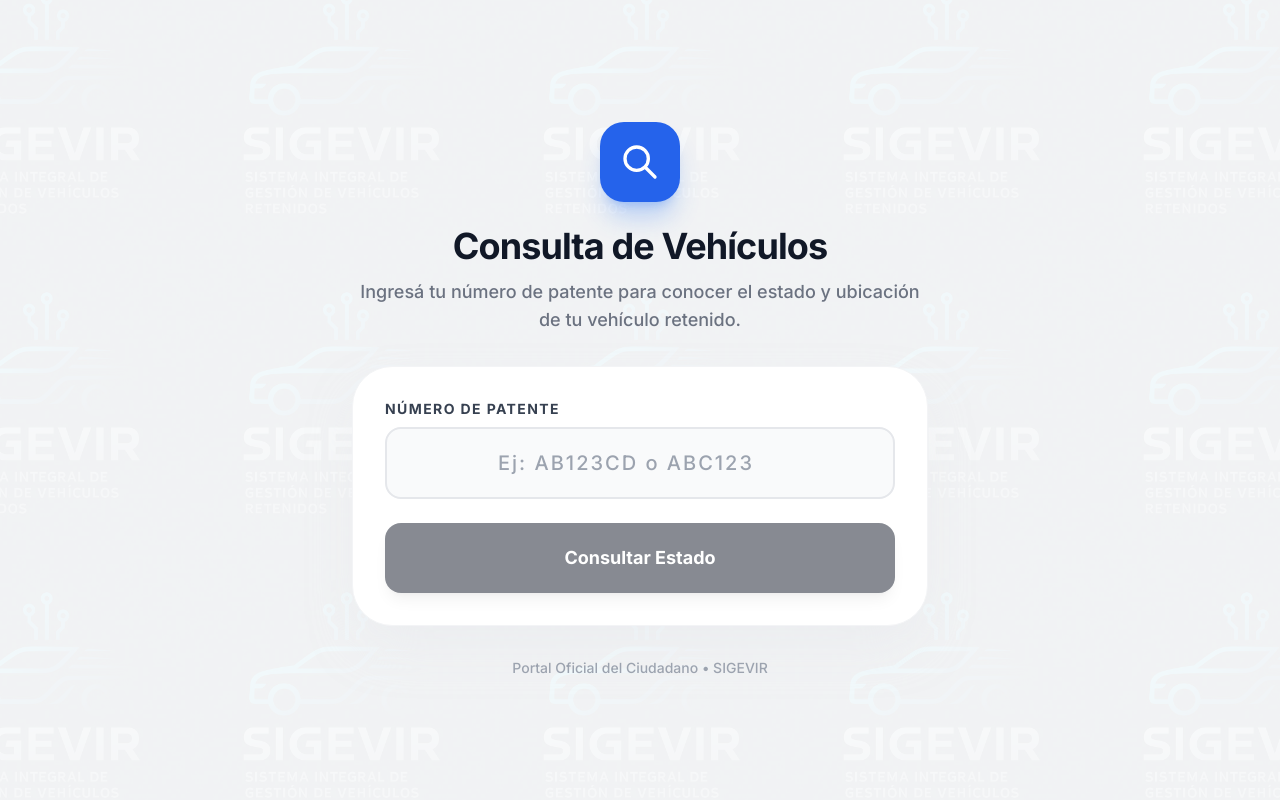
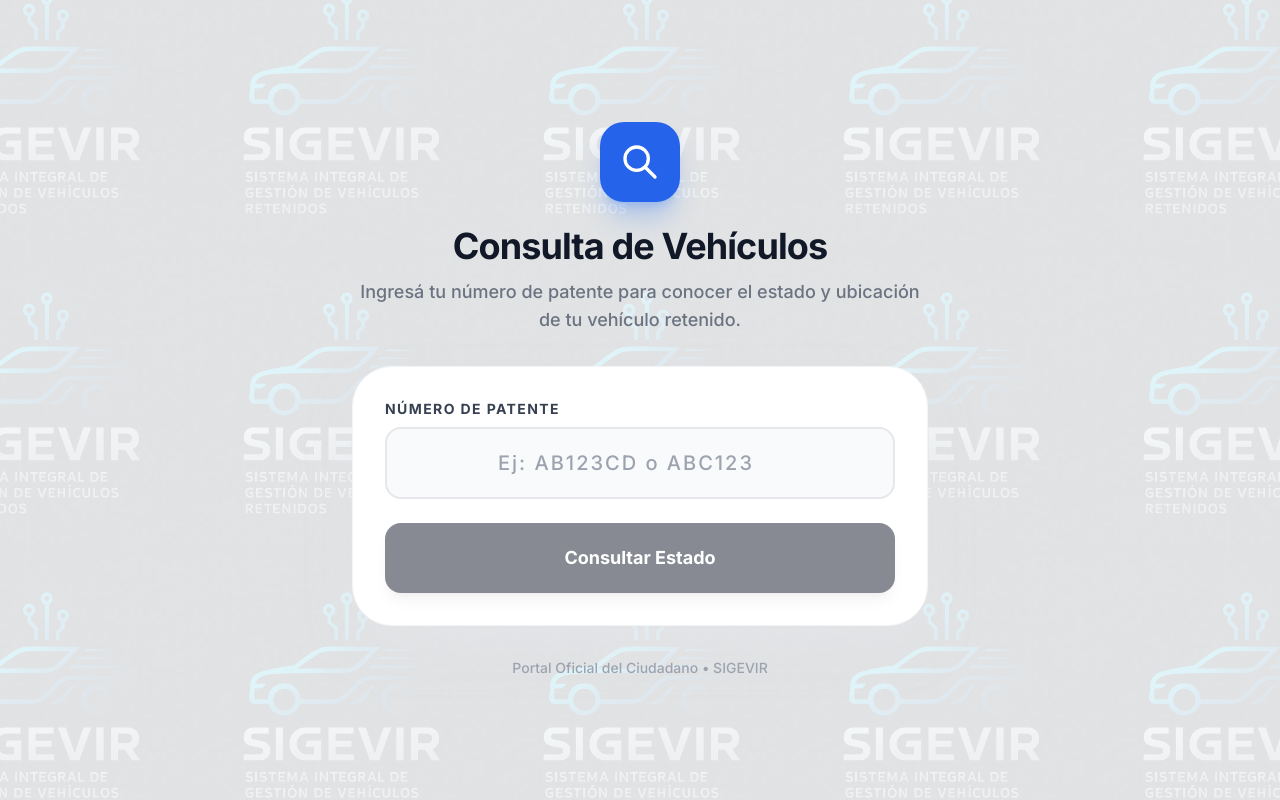
Before and after one commit to eliasleuci/sigevir, a React (Vite) app in the folder frontend/: page /consulta in a window 1280 px wide. Built offline with nearby package versions, Linux system fonts and the light colour scheme.

Commit message:
style: increase opacity of background watermark

```diff
--- a/frontend/src/pages/ConsultaPublica.jsx
+++ b/frontend/src/pages/ConsultaPublica.jsx
@@ -40,7 +40,7 @@
     <div className="min-h-screen bg-gray-50 py-12 px-4 sm:px-6 lg:px-8 font-sans relative overflow-hidden flex flex-col justify-center">
       {/* Marca de agua de fondo */}
       <div
-        className="absolute inset-0 pointer-events-none opacity-[0.03] z-0"
+        className="absolute inset-0 pointer-events-none opacity-10 z-0"
         style={{
           backgroundImage: 'url(/icono-de-la-app.jpeg)',
           backgroundSize: '300px',
```
